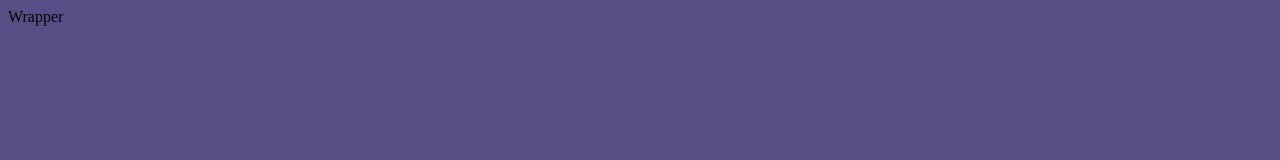
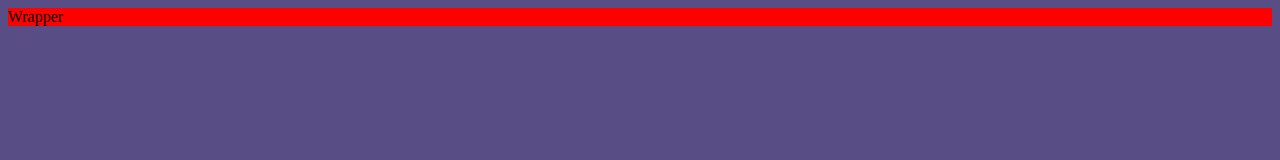
Before and after one commit to gandigap/RS_Test, a plain HTML site: page index.html in a window 1280 px wide. Drawn offline with Linux system fonts and the light colour scheme.

Commit message:
refactor: change color wrapper

```diff
--- a/style/style.css
+++ b/style/style.css
@@ -2,3 +2,7 @@ body {
     background-color: rgb(89, 77, 134);
 
 }
+
+.wrapper {
+    background-color: red;
+}
```
